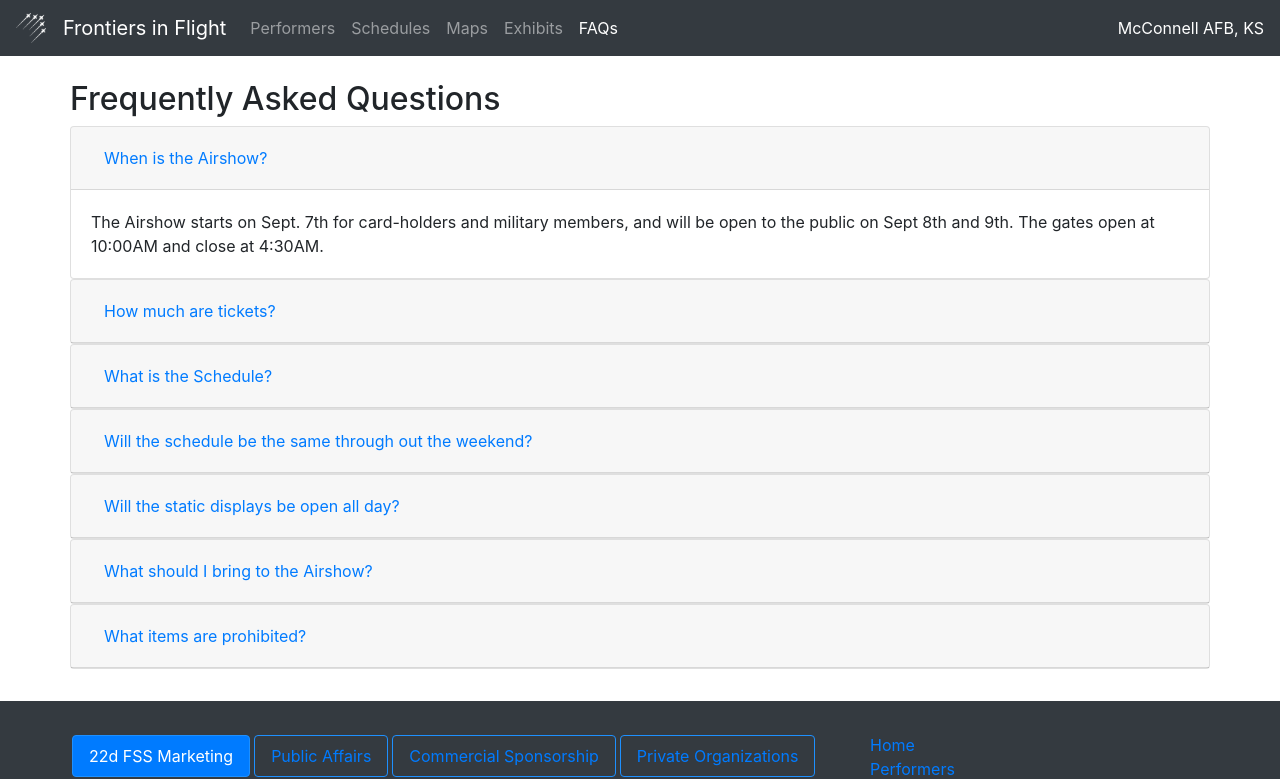
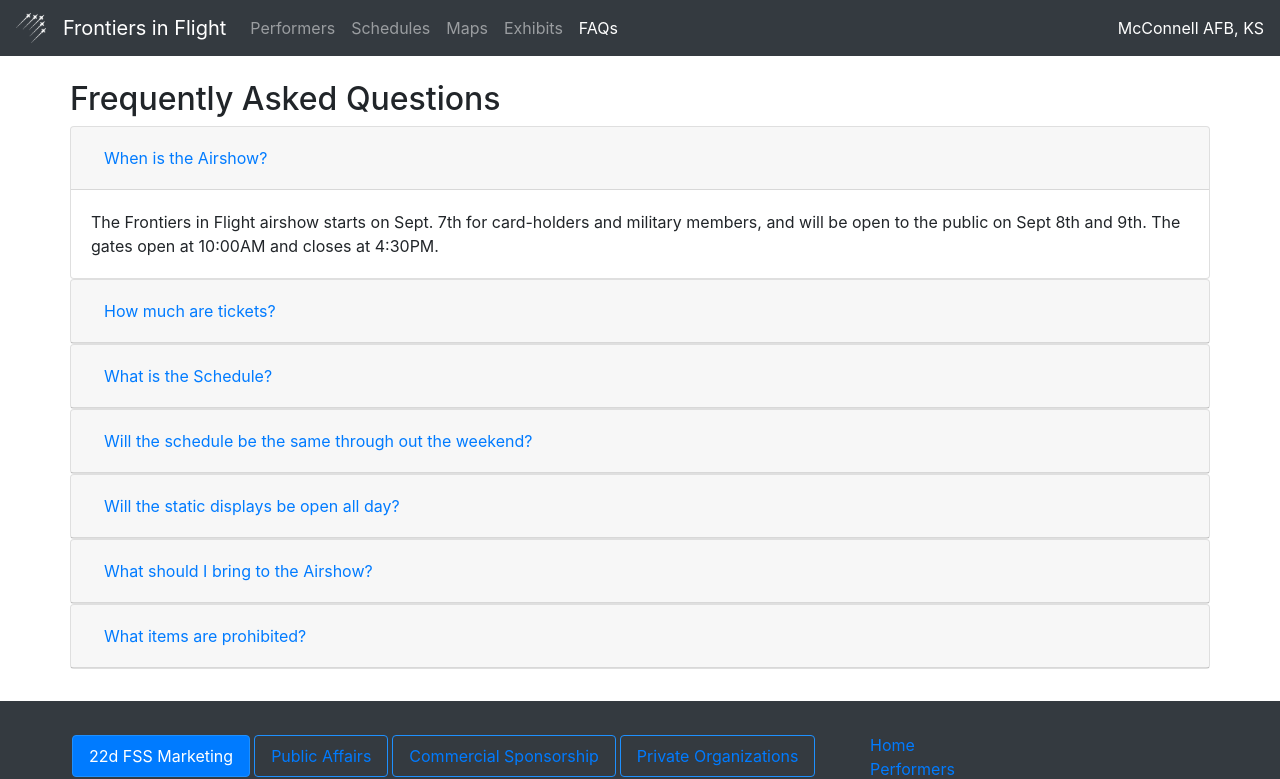
Before and after one commit to 22arw/airshow, an Angular app: page /faqs in a window 1280 px wide. Shown: the top 779 px of the page. Built offline with nearby package versions, Linux system fonts and the light colour scheme.

Commit message:
Some minor grammer and spelling corrections from last commits

```diff
--- a/src/app/faq/faq.component.html
+++ b/src/app/faq/faq.component.html
@@ -18,8 +18,8 @@
           </div>
           <div id="collapseOne" class="collapse show" aria-labelledby="headingOne" data-parent="#accordion">
             <div class="card-body">
-              The Airshow starts on Sept. 7th for card-holders and military members, and will be open to the public on Sept 8th and 9th.
-              The gates open at 10:00AM and close at 4:30AM.
+              The Frontiers in Flight airshow starts on Sept. 7th for card-holders and military members, and will be open to the public on Sept 8th and 9th.
+              The gates open at 10:00AM and closes at 4:30PM.
             </div>
           </div>
         </div>
```
